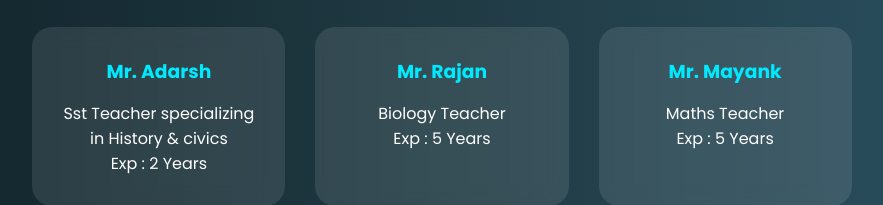
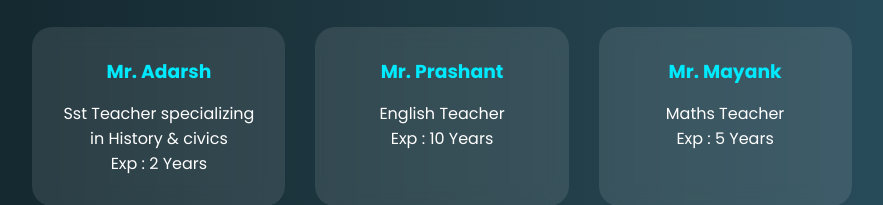
Before and after one commit to ItsPrateek-coder/aimers, a plain HTML site: page index.html in a window 1280 px wide. Shown: the part 1736-1941 px from the top of the page, without its empty margins (198-1081 px from the left). Drawn offline with Linux system fonts and the light colour scheme.

```diff
--- a/index.html
+++ b/index.html
@@ -183,8 +183,8 @@
         <p>Sst Teacher specializing in History & civics <br> Exp : 2 Years</p>
       </div>
       <div class="card">
-        <h3>Mr. Rajan</h3>
-        <p>Biology Teacher  <br> Exp : 5 Years</p>
+        <h3>Mr. Prashant</h3>
+        <p>English Teacher  <br> Exp : 10 Years</p>
       </div>
       <div class="card">
         <h3>Mr. Mayank</h3>
```
